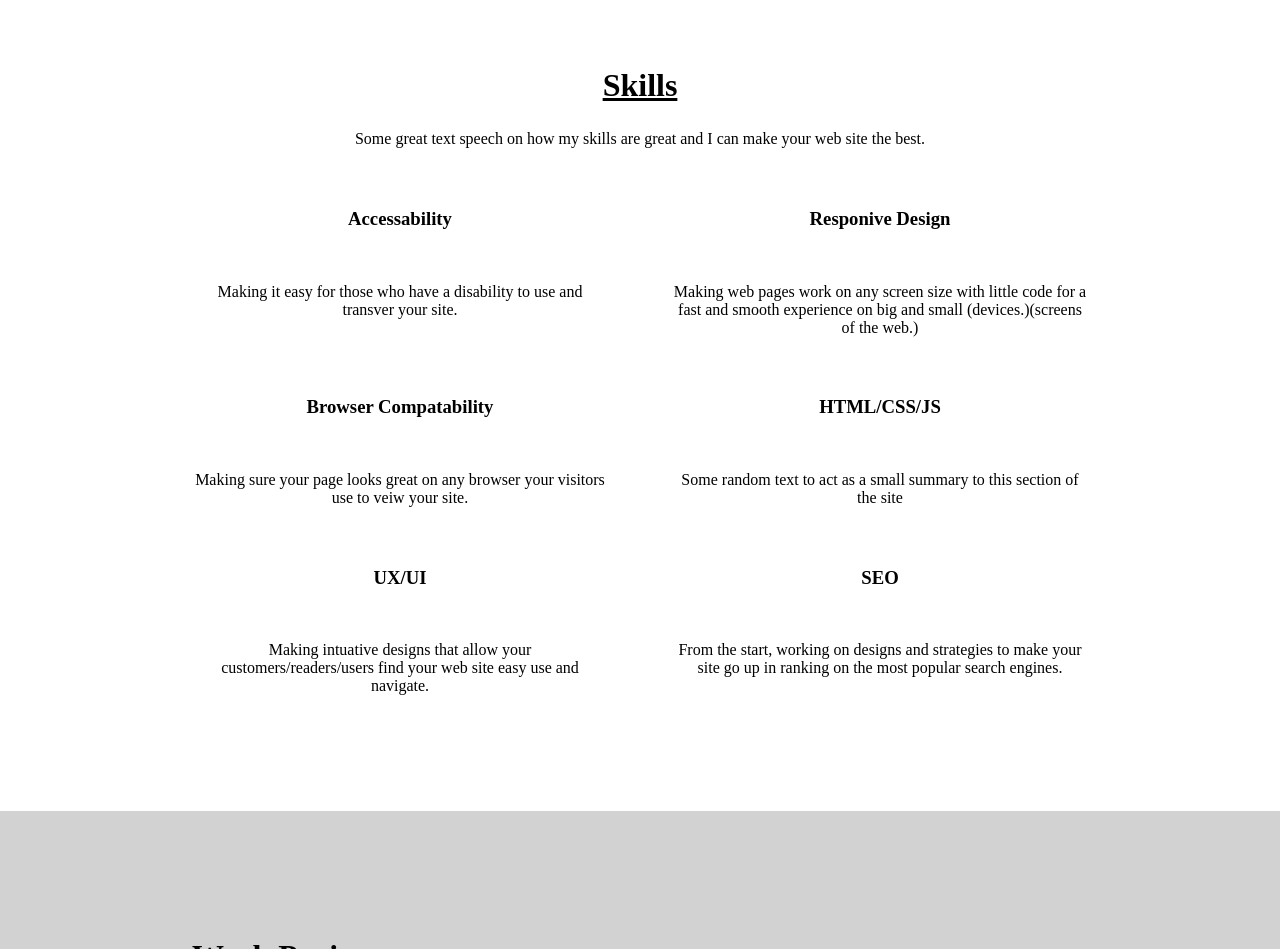
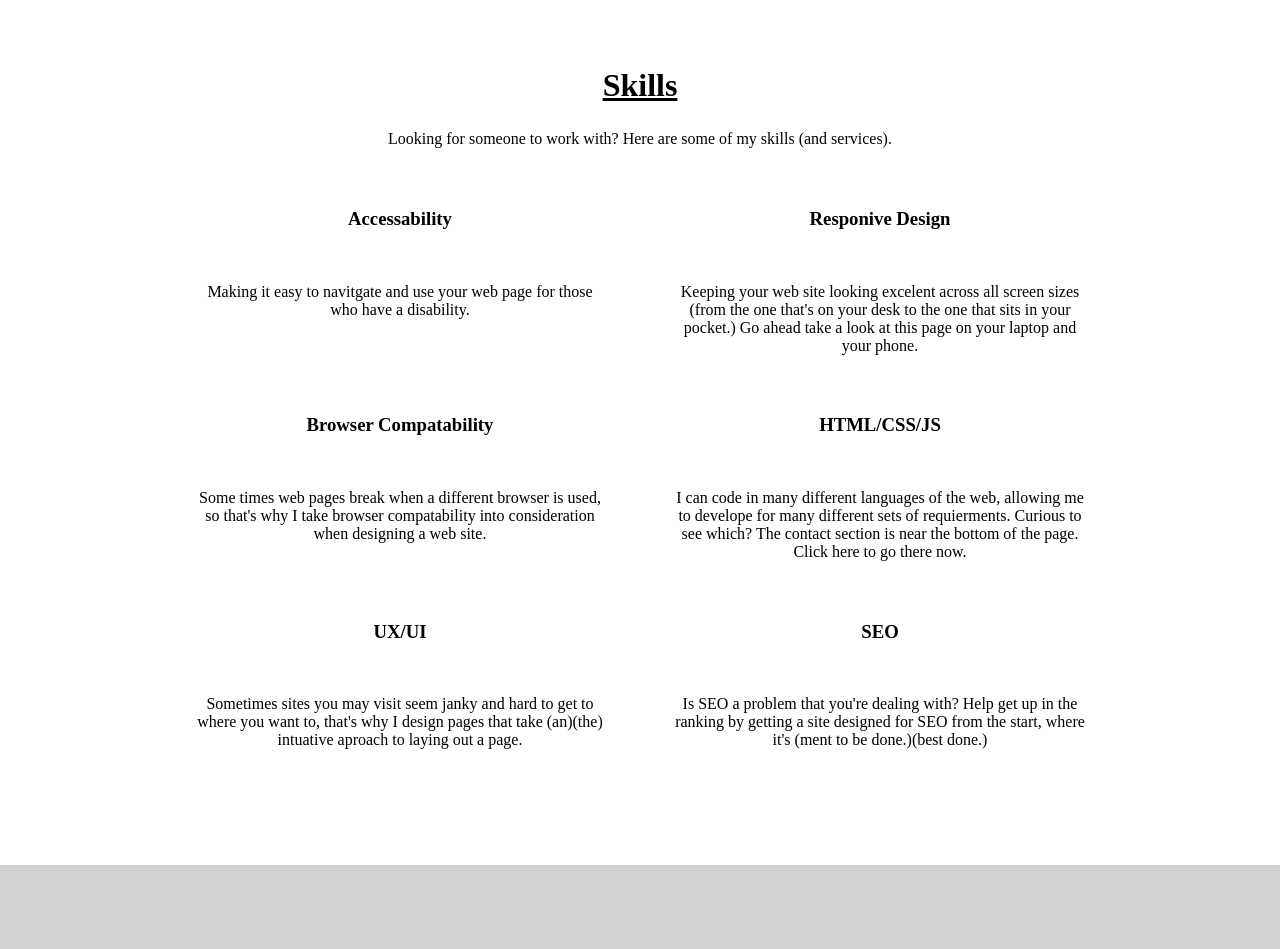
Before and after one commit to Developer626/developer626.github.io, a plain HTML site: page Free-Code-Camp-Projects/Portfolio-Page.html in a window 1280 px wide. Shown: the part 860-1809 px from the top of the page. Drawn offline with nearby package versions, Linux system fonts and the light colour scheme; a web font is replaced by a local one.

Commit message:
Updated text
Changed some text in the skills section.

```diff
--- a/Free-Code-Camp-Projects/Portfolio-Page.html
+++ b/Free-Code-Camp-Projects/Portfolio-Page.html
@@ -50,23 +50,38 @@
 
             <div class="grid-item-1 title">
                 <h2>Skills</h2>
-                <p>Some great text speech on how my skills are great and I can make your web site the best.</p>
+                <p>Looking for someone to work with? Here are some of my skills (and services).</p>
             </div>
 
             <div class="grid-item-2">
                 <h3>Accessability</h3>
                 <img >
                 <p>
-                    Making it easy for those who have a disability to use and transver your site.
+                    <!-- Making it easy for those who have a disability to use and transver your site. -->
+                    <p>Making it easy to navitgate and use your web page for those who have a disability.</p>
                 </p>
             </div>
 
             <div class="grid-item-3">
                 <h3>Responive Design</h3>
                 <img>
-                <p>
+                <!-- <p>
                     Making web pages work on any screen size with little code for a fast and smooth
                     experience on big and small (devices.)(screens of the web.)
+                </p> -->
+                <!-- <p>
+                    Keeping webpages looking consistent and fit on laptop screens all the way down to the
+                    ones that fit in our pockets.
+                </p> -->
+                <!-- <p>
+                    Making webpages (that) look consistent and (fit)(feel good) on screens as big as desktop
+                    all the way down to the ones that (s)(f)it in our pockets.
+                </p> -->
+                <p>
+                    Keeping your web site looking excelent across all screen sizes (from the one that's
+                    on your desk to the one that sits in your pocket.) Go ahead take a look at this page
+                    on your laptop and your phone.
+                </p>
                 </p>
             </div>
 
@@ -75,23 +90,38 @@
                 <h3>Browser Compatability</h3>
                 <img>
                 <p>
-                    Making sure your page looks great on any browser your visitors
-                    use to veiw your site.
+                    <!-- People across the world use different browser that look and work
+                    differently, but your web page doesn't have to. -->
+                    <!-- People all over use different browsers that look and work differently, but
+                    your page doesn't have to. -->
+                    <!-- People all over use various browsers which can make web sites look different, but
+                    yours doesn't have too. -->
+                    <!-- People all over use different browser which can make some web sites break, but yours
+                    doesn't have to. -->
+                    Some times web pages break when a different browser is used, so that's why I take
+                    browser compatability into consideration when designing a web site.
                 </p>
             </div>
 
             <div class="grid-item-5">
                 <h3>HTML/CSS/JS</h3>
                 <img>
-                <p>Some random text to act as a small summary to this section of the site</p>
+                <!-- <p>Some random text to act as a small summary to this section of the site</p> -->
+                <p>I can code in many different languages of the web, allowing me to develope for many
+                    different sets of requierments. Curious to see which? The contact section is near the
+                    bottom of the page. Click here to go there now.</p>
             </div>
 
             <div class="grid-item-6">
                 <h3>UX/UI</h3>
                 <img>
-                <p>
+                <!-- <p>
                     Making intuative designs that allow your customers/readers/users
                     find your web site easy use and navigate.
+                </p> -->
+                <p>
+                    Sometimes sites you may visit seem janky and hard to get to where you want to,
+                    that's why I design pages that take (an)(the) intuative aproach to laying out a page.
                 </p>
             </div>
 
@@ -99,8 +129,10 @@
                 <h3>SEO</h3>
                 <img>
                 <p>
-                    From the start, working on designs and strategies to make your
-                    site go up in ranking on the most popular search engines.
+                    <!-- From the start, working on designs and strategies to make your
+                    site go up in ranking on the most popular search engines. -->
+                    Is SEO a problem that you're dealing with? Help get up in the ranking by getting
+                    a site designed for SEO from the start, where it's (ment to be done.)(best done.)
                 </p>
             </div>
 
```
